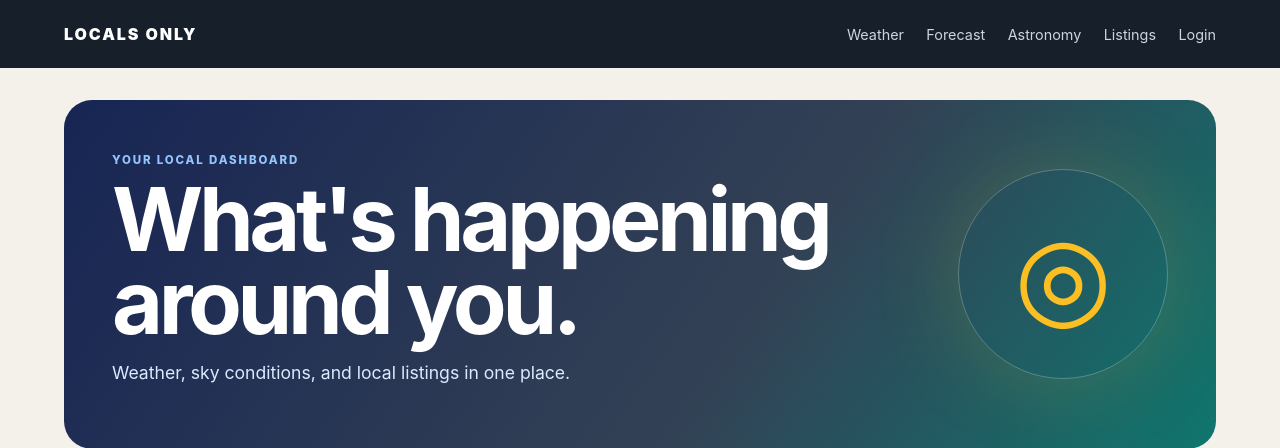
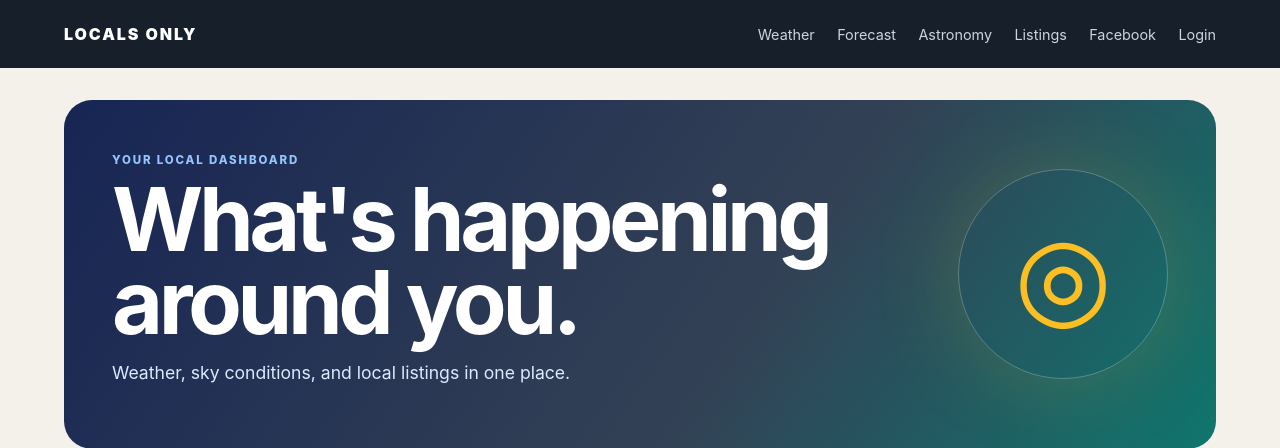
Before and after one commit to jmcausey/localsonly, a Flask app: page / in a window 1280 px wide. Shown: the top 448 px of the page. Run offline with Flask 3, Linux system fonts and the light colour scheme; data that the repository does not hold is empty.

Commit message:
Add Facebook navigation to Locals Only

```diff
--- a/templates/base.html
+++ b/templates/base.html
@@ -15,6 +15,7 @@
     <a href="{{ url_for('forecast') }}">Forecast</a>
     <a href="{{ url_for('astronomy') }}">Astronomy</a>
     <a href="{{ url_for('listings') }}">Listings</a>
+    <a href="{{ url_for('facebook') }}">Facebook</a>
     {% if current_user %}
       <span>{{ current_user.name or current_user.email }}</span>
       <a href="{{ url_for('google_logout') }}">Log out</a>
```
